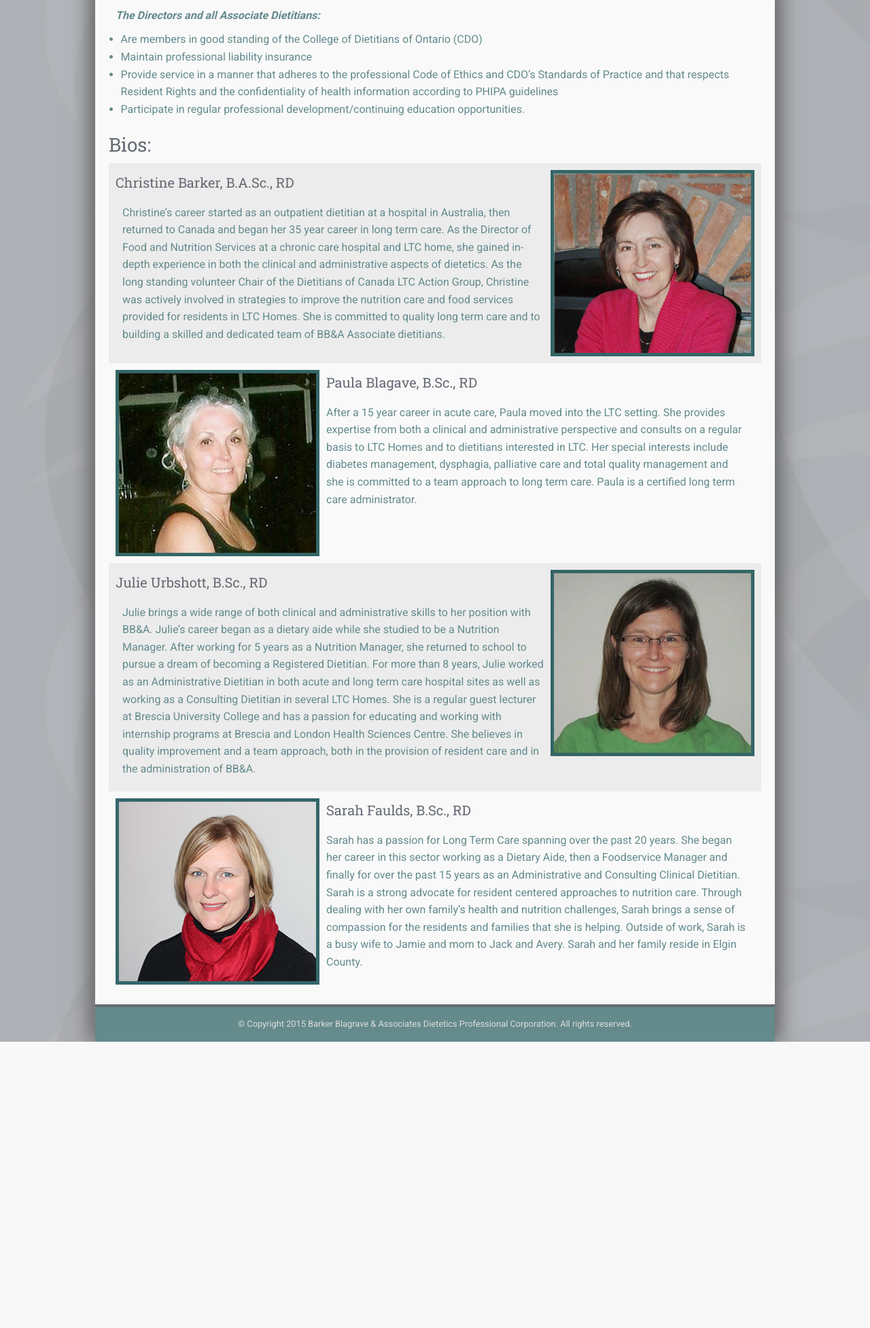
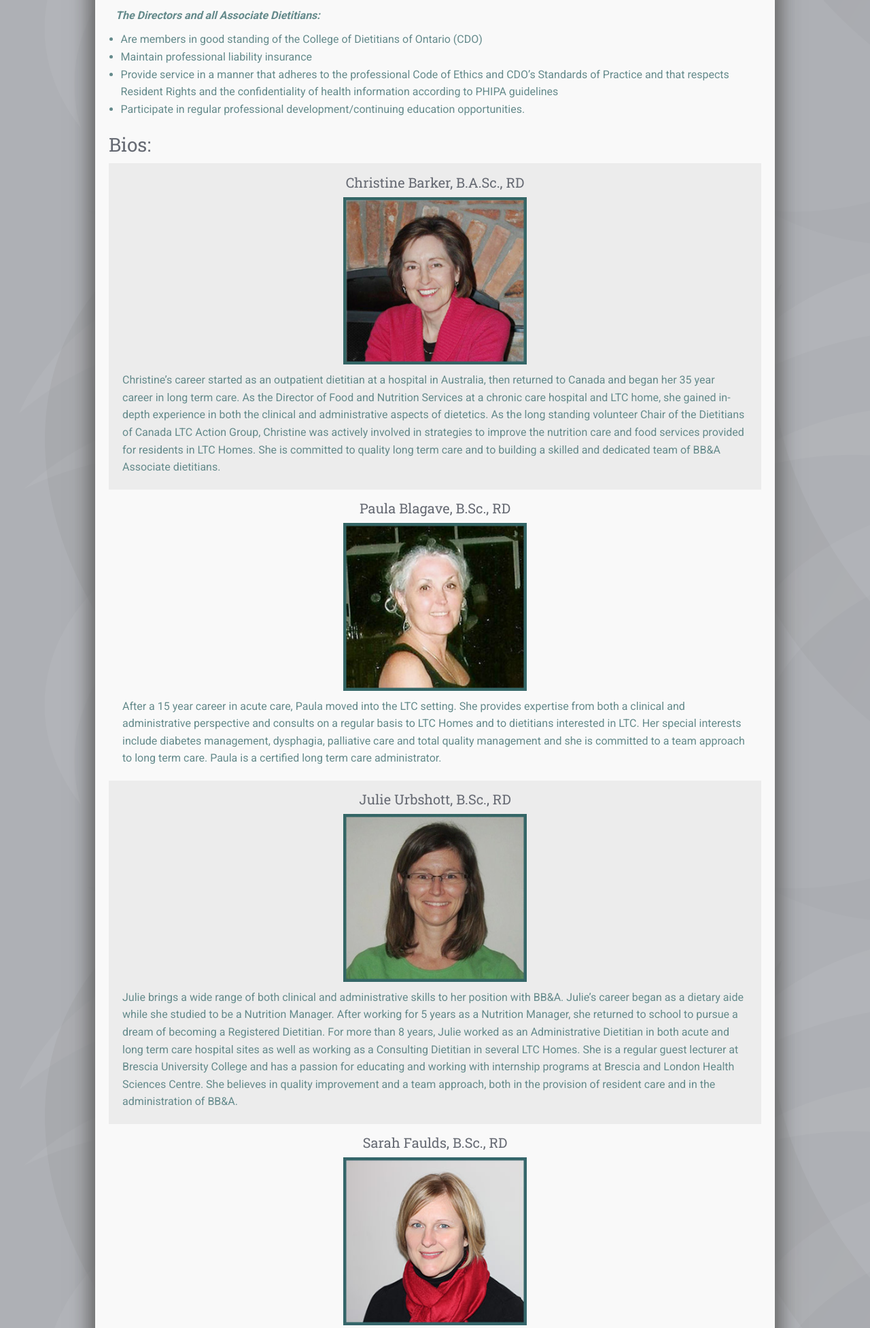
Before and after one commit to ryanmchale258/bba, a CodeIgniter app: page /index.php/structure in a window 1280 px wide. Shown: the part 432-2385 px from the top of the page at 68% size. Before the commit the page ends 1964 px from the top, so only its background shows below. Run offline with CodeIgniter, Linux system fonts and the light colour scheme; some libraries are stand-ins or nearby versions.

Commit message:
staffbios

```diff
--- a/application/views/about/structure.php
+++ b/application/views/about/structure.php
@@ -13,10 +13,10 @@
 		<h2>Bios:</h2>
 	<?php foreach($stafflist as $row): ?>
 		<article class="small-12 columns bio">
-			<img src="<?php echo base_url() . 'img/' . $row->staffbios_photo; ?>">
 			<h3><?php echo $row->staffbios_name.', '; ?>
 			<?php echo $row->staffbios_degree.', '; ?>
 			<?php echo $row->staffbios_designation; ?></h3>
+			<img class="small-12 medium-6 large-4 columns" src="<?php echo base_url() . 'img/' . $row->staffbios_photo; ?>">
 			<p><?php echo $row->staffbios_bio; ?></p>
 		</article>
 	<?php endforeach; ?>
--- a/css/style.css
+++ b/css/style.css
@@ -265,18 +265,27 @@ main {
 	padding: 10px;
 }
 
+.bio img {
+	max-width: 300px;
+	float: none !important;
+	display: block;
+	margin: 0 auto;
+}
+
+.bio h3 {
+	text-align:center;
+}
+
 .bio:nth-child(odd) {
 	background-color: #ececec;
 }
 
 .bio:nth-child(even) img {
 	float: left;
-	margin-right: 10px;
 }
 
 .bio:nth-child(odd) img {
 	float: right;
-	margin-left: 10px;
 }
 
 .bio h2 {
```
